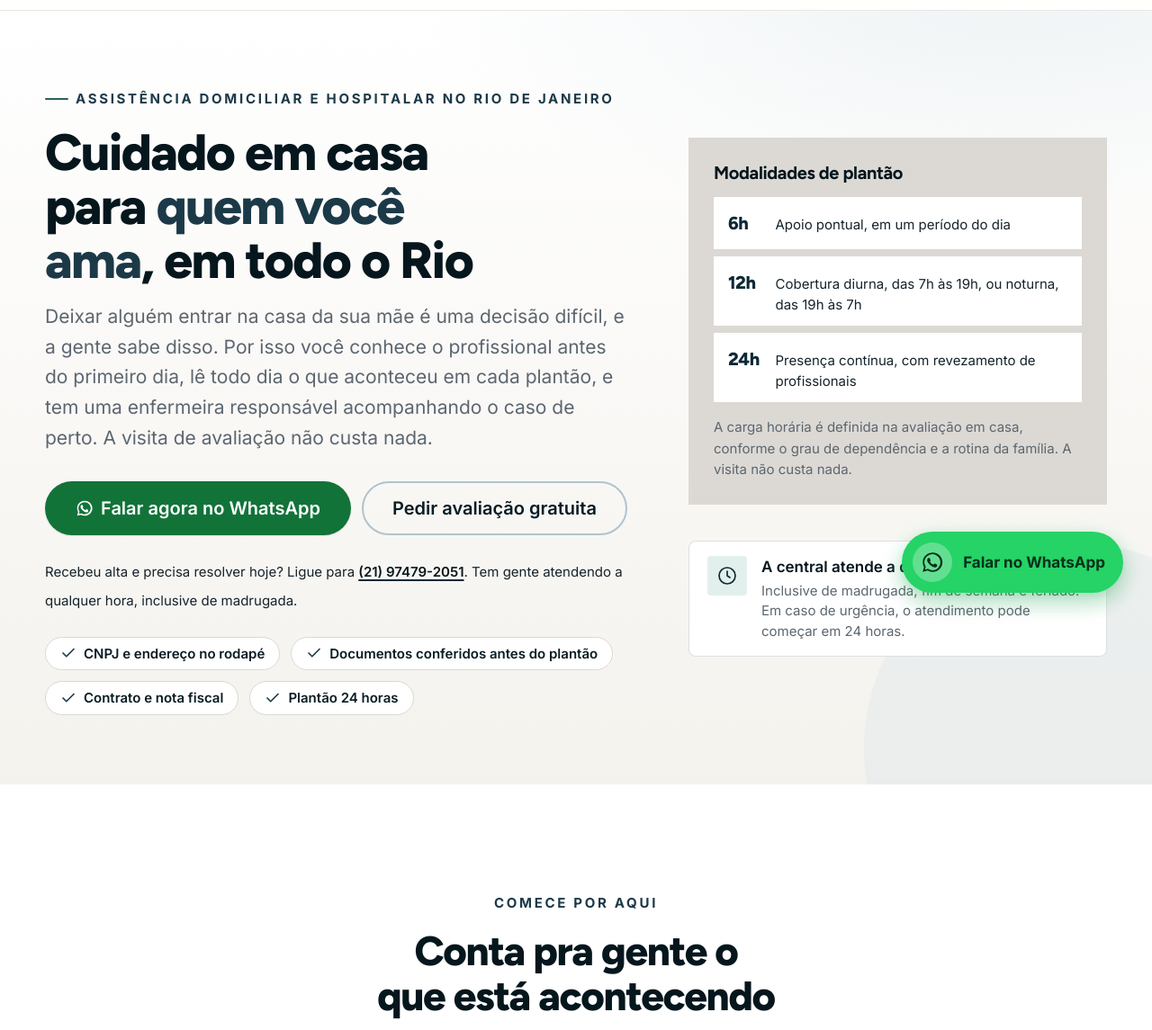
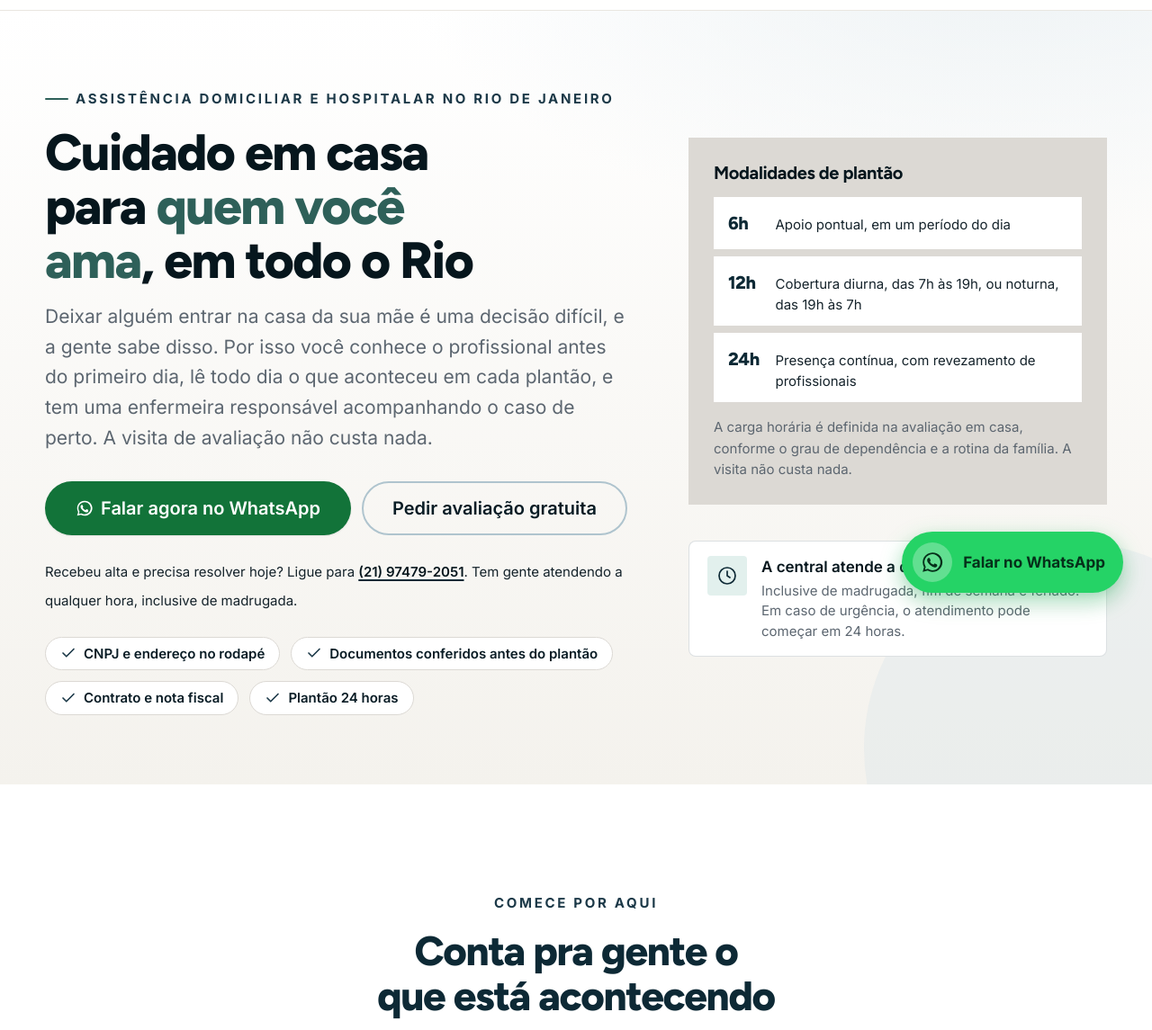
Before and after one commit to camilacarvalhoc/apoio-vital-site-v2, a plain HTML site: page index.html in a window 1280 px wide. Shown: the part 109-1254 px from the top of the page at 90% size. Drawn offline with Linux system fonts and the light colour scheme.

Commit message:
Suaviza o tom dos titulos
O quase preto (#06161d) endurecia a pagina sem ganhar legibilidade. Com peso
800 o titulo ja tem presenca de sobra, entao a cor pode relaxar para o
petroleo 700, que e a cor da marca e a do uniforme. Contraste medido:
13,55:1 sobre o creme.

O destaque do titulo sai do petroleo 600, que virou quase a mesma cor, para
a menta escura, que separa por matiz e nao so por tom. 6,40:1.

Co-Authored-By: Claude Opus 5 <noreply@anthropic.com>

```diff
--- a/assets/css/style.css
+++ b/assets/css/style.css
@@ -220,7 +220,11 @@ h1, h2, h3, h4 {
   font-family: var(--fonte-titulo);
   font-weight: 700;
   line-height: var(--altura-titulo);
-  color: var(--petroleo-900);
+  /* Petroleo 700 e a cor da marca, a mesma do uniforme. Com peso 800 o
+     titulo ja tem presenca de sobra, entao a cor pode relaxar: o quase
+     preto de antes (#06161d) endurecia a pagina sem ganhar legibilidade.
+     Contraste medido: 13,55:1 sobre o creme, muito acima do exigido. */
+  color: var(--petroleo-700);
   letter-spacing: -0.022em;
   text-wrap: balance;
 }
@@ -746,7 +750,10 @@ small { font-size: var(--t-sm); }
   .hero__grade { grid-template-columns: 7fr 5fr; }
 }
 .hero h1 { color: var(--petroleo-900); }
-.hero h1 em { font-style: normal; color: var(--petroleo-600); }
+/* O destaque do titulo precisa se separar do titulo. Com o titulo em
+   petroleo 700, o petroleo 600 de antes virava quase a mesma cor.
+   Menta escura da contraste de matiz, nao so de tom. */
+.hero h1 em { font-style: normal; color: var(--menta-700); }
 .hero__texto .subtitulo { font-size: clamp(var(--t-md), 1rem + .5vw, 1.3125rem); }
 
 .hero__selos {
```
